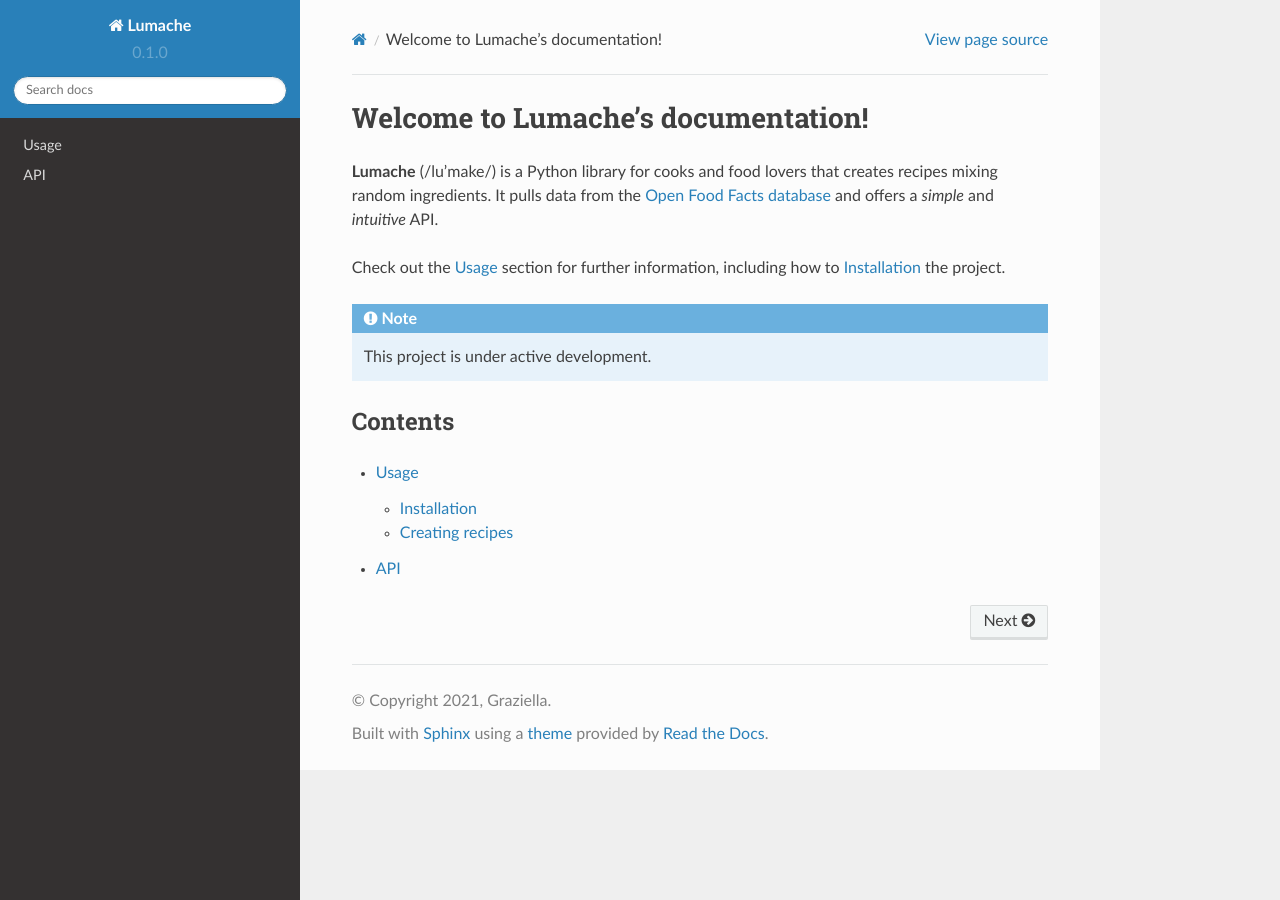
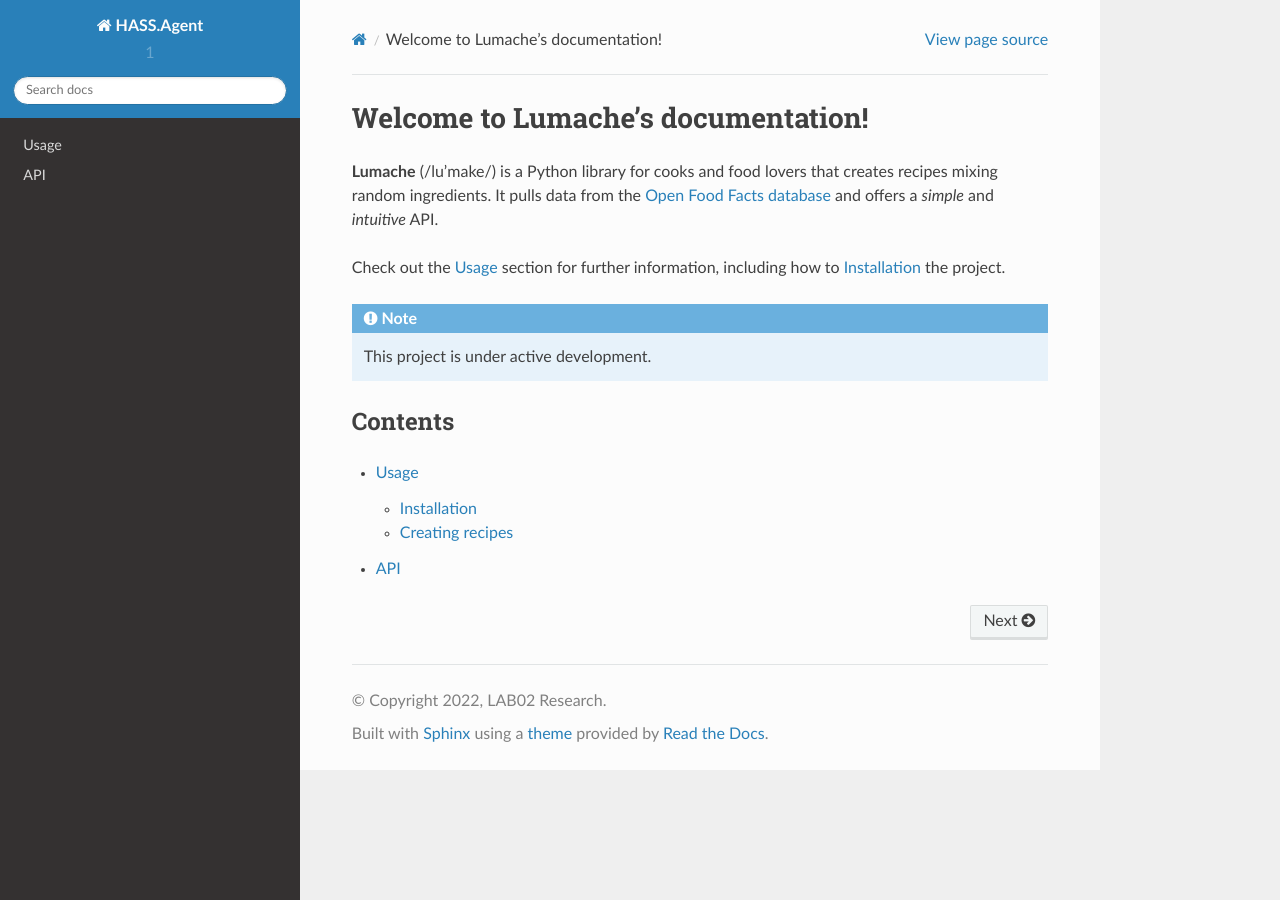
Before and after one commit to LAB02-Admin/HASS.Agent-Docs, a Sphinx documentation site: the page built from docs/source/index.rst, in a window 1280 px wide. Built offline with Sphinx 7.4.7 and the Read the Docs theme 2.0.0, drawn with Linux system fonts in a browser that asks for light colours.

Commit message:
Update conf.py

```diff
--- a/docs/source/conf.py
+++ b/docs/source/conf.py
@@ -1,16 +1,14 @@
 # Configuration file for the Sphinx documentation builder.
 
 # -- Project information
+project = 'HASS.Agent'
+copyright = '2022, LAB02 Research'
+author = 'LAB02 Research'
 
-project = 'Lumache'
-copyright = '2021, Graziella'
-author = 'Graziella'
-
-release = '0.1'
-version = '0.1.0'
+release = '1'
+version = '1'
 
 # -- General configuration
-
 extensions = [
     'sphinx.ext.duration',
     'sphinx.ext.doctest',
@@ -28,7 +26,6 @@
 templates_path = ['_templates']
 
 # -- Options for HTML output
-
 html_theme = 'sphinx_rtd_theme'
 
 # -- Options for EPUB output
```
